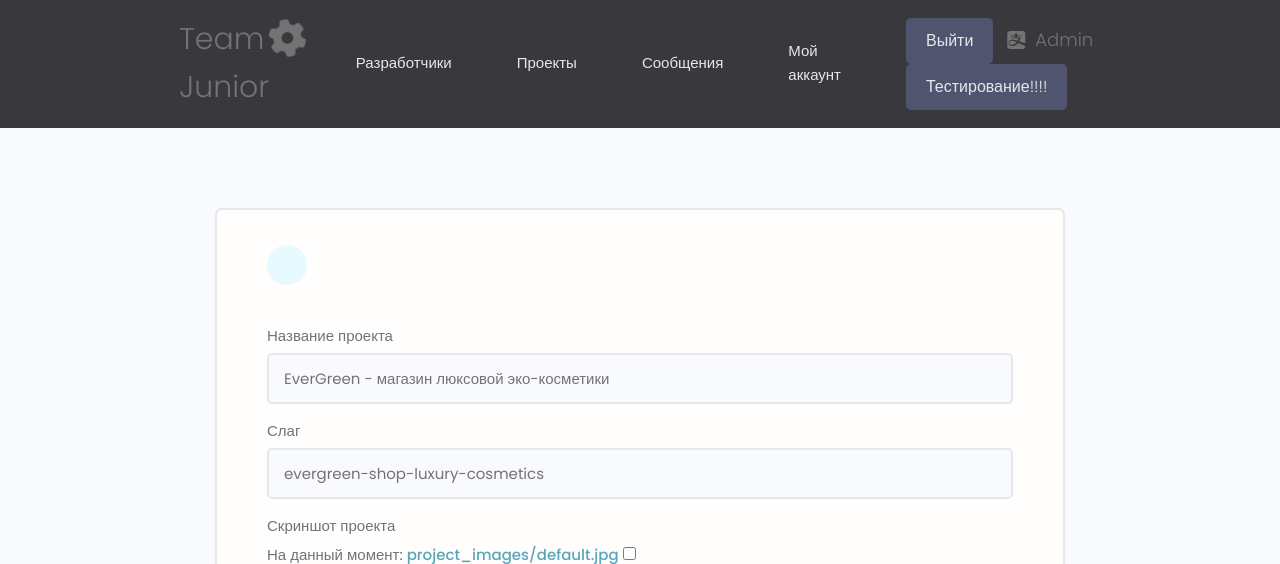
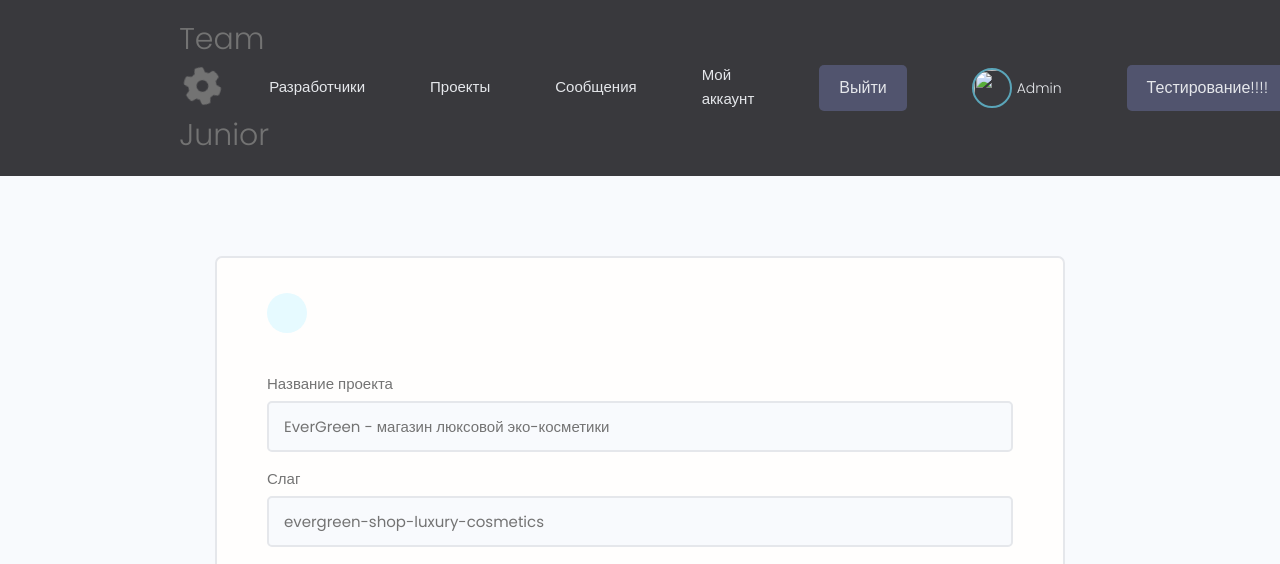
Before and after one commit to AlekseyDubinin/TeamJunior, a Django app: page /projects/update-project/39757f4c-bb86-44f8-b15d-78aa7b808e55/ in a window 1280 px wide. Shown: the top 564 px of the page. Run offline with Django 4.2, Linux system fonts and the light colour scheme; a user stored in the database is signed in; data comes from the database, SQL or seed files in the repository; both versions use the stored data as it was after the commit; some libraries are stand-ins or nearby versions.

Commit message:
user icon

```diff
--- a/static/styles/own_style.css
+++ b/static/styles/own_style.css
@@ -1,3 +1,12 @@
+.team_name_outer {
+    display: flex;
+    align-items: center;
+}
+
 .team_name {
-    font-size: 18px;
+    font-size: 14px;
+    font-weight: 300;
+    color: var(--color-light);
+    font-family: var(--font-base);
+    margin-left: 5px;
 }
--- a/static/uikit/styles/modules/_avatar.css
+++ b/static/uikit/styles/modules/_avatar.css
@@ -23,3 +23,8 @@
   height: 5rem;
   width: 5rem;
 }
+
+.avatar--ssm {
+  height: 4rem;
+  width: 4rem;
+}
--- a/templates/base.html
+++ b/templates/base.html
@@ -13,7 +13,7 @@
     <link rel="stylesheet" href="{% static 'styles/main.css' %}" />
     <link rel="stylesheet" href="{% static 'styles/own_style.css' %}">
 
-    <title>ITfinder - найди своего разработчика</title>
+    <title>TJunior - найди своего разработчика</title>
 
 </head>
 
--- a/templates/navbar.html
+++ b/templates/navbar.html
@@ -19,13 +19,16 @@
                 {% if request.user.is_authenticated %}
                 <li class="header__menuItem"><a href="{% url 'inbox' %}">Сообщения</a></li>
                 <li class="header__menuItem"><a href="{% url 'account' %}">Мой аккаунт</a></li>
-                    <li class="header__menuItem"><a href="{% url 'logout' %}" class="btn btn--sub">Выйти</a>
-                        <span class="team_name"><i class="bi bi-alipay m-sm"></i>{{ user.username }}</span>
-{#                        <span class="team_name">{{ user.username }}</span>#}
-
+                <li class="header__menuItem"><a href="{% url 'logout' %}" class="btn btn--sub">Выйти</a></li>
+                <li class="header__menuItem">
+                    <div class="team_name_outer">
+                        <img class="avatar avatar--ssm" src="{{ user.profile.image.url }}">
+                        <span class="team_name">{{ user.username }}</span>
+                    </div>
+                </li>
 
                         {% if not request.user.profile.test_passed %}
-                    <a href="" class="btn btn--sub">Тестирование!!!!</a></li>
+                <li class="header__menuItem"><a href="" class="btn btn--sub">Тестирование!!!!</a></li>
                         {% endif %}
 
                 {% else %}
```
Also changed, not shown: db.sqlite3.
